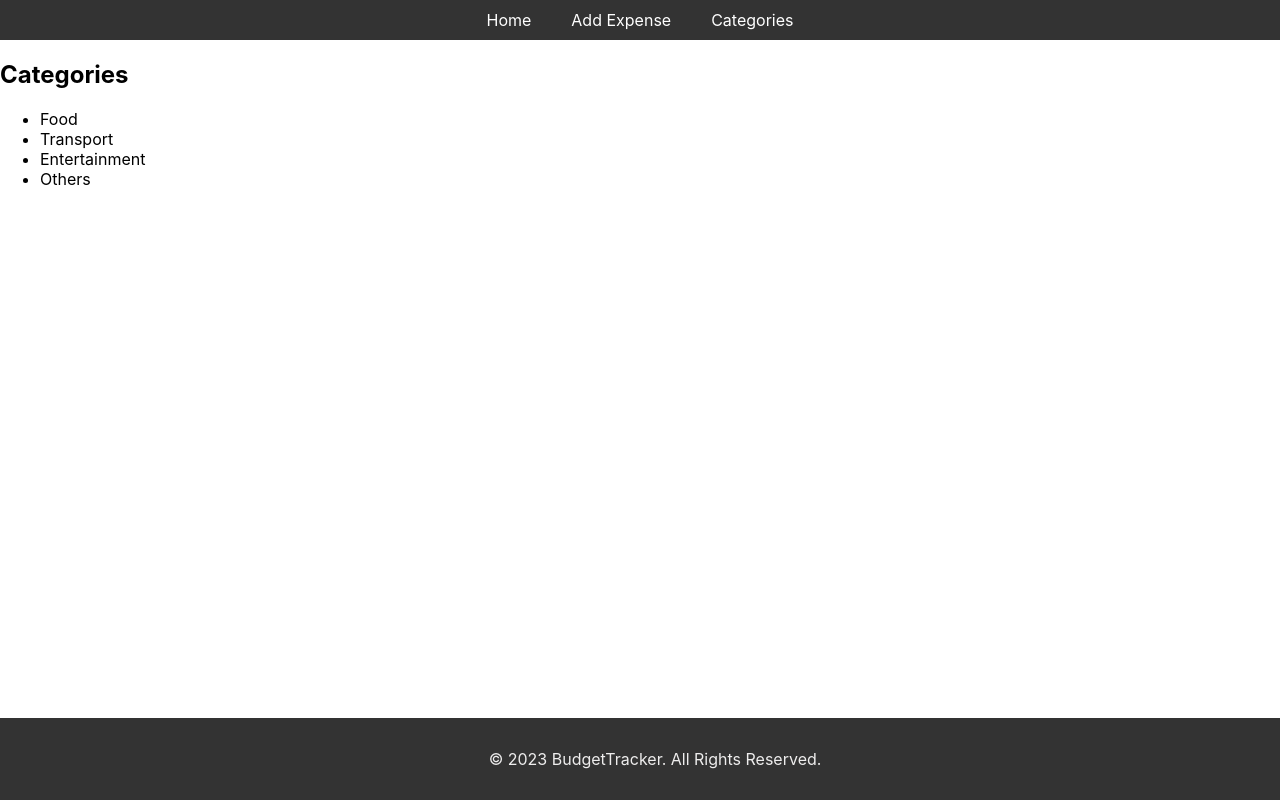
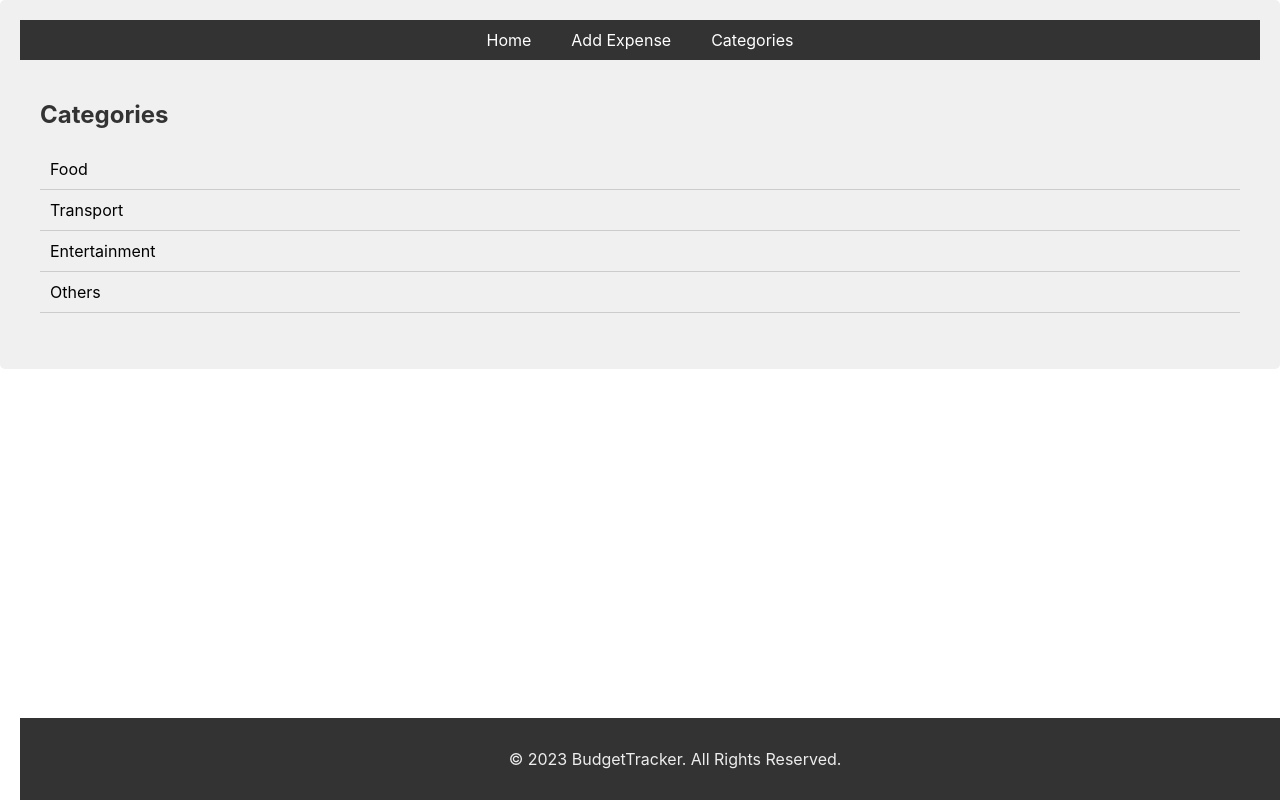
Before and after one commit to BahaMustafa/phase-2-my-budget-tracker, a React (Create React App) app: page /categories in a window 1280 px wide. Built offline with nearby package versions, Linux system fonts and the light colour scheme.

Commit message:
addsomeCSS

```diff
--- /dev/null
+++ b/src/components/ExpenseCategories.css
@@ -0,0 +1,23 @@
+
+div {
+    padding: 20px;
+    background-color: #f0f0f0;
+    border-radius: 5px;
+  }
+
+
+  h2 {
+    color: #333;
+    font-size: 24px;
+  }
+
+  ul {
+    list-style-type: none;
+    padding: 0;
+  }
+
+
+  li {
+    padding: 10px;
+    border-bottom: 1px solid #ccc;
+  }
--- a/src/components/ExpenseCategories.js
+++ b/src/components/ExpenseCategories.js
@@ -1,4 +1,5 @@
 import React from 'react';
+import './ExpenseCategories.css';
 
 function ExpenseCategories() {
   const categories = ['Food', 'Transport', 'Entertainment', 'Others'];
```
